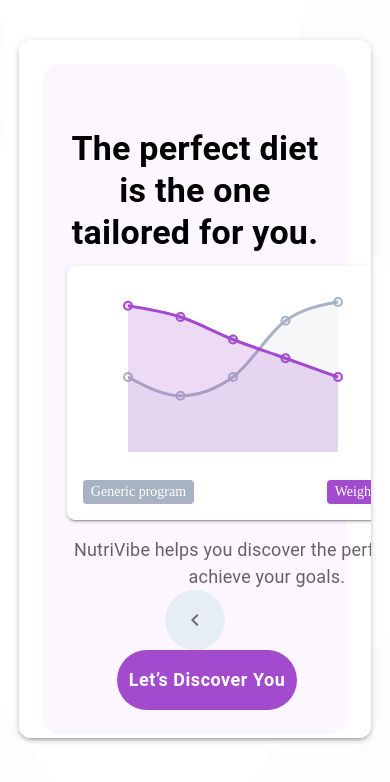
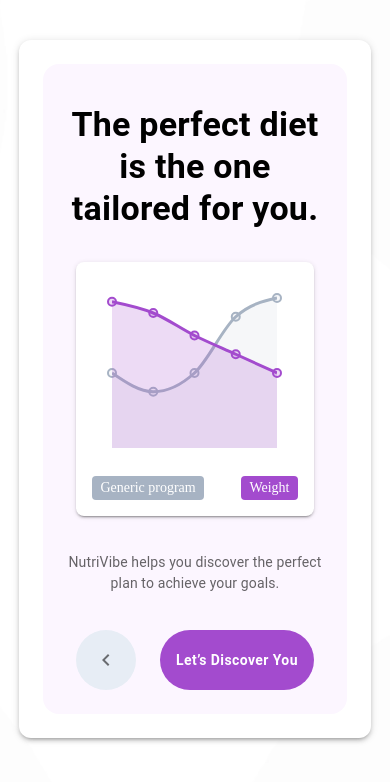
Before and after one commit to bilalmohamed1298/smartbite, a React (Vite) app: page /custom-diet in a window 390 px wide. Shown: the top 782 px of the page. Built offline with nearby package versions, Linux system fonts and the light colour scheme.

Commit message:
Responsive Design Updates

```diff
--- a/src/Components/FormComponents/CustomDietComponent.jsx
+++ b/src/Components/FormComponents/CustomDietComponent.jsx
@@ -1,5 +1,14 @@
 import React from "react";
-import { LineChart, Line, XAxis, YAxis, Tooltip, ResponsiveContainer, Area, AreaChart } from "recharts";
+import {
+  LineChart,
+  Line,
+  XAxis,
+  YAxis,
+  Tooltip,
+  ResponsiveContainer,
+  Area,
+  AreaChart,
+} from "recharts";
 import { Button, Box, Typography, Paper, IconButton } from "@mui/material";
 import ArrowBackIcon from "@mui/icons-material/ArrowBack";
 import { Link } from "react-router-dom";
@@ -13,34 +22,110 @@ const data = [
   { name: "", generic: 80, weight: 40 },
 ];
 
-
 const CustomDietComponent = () => {
   return (
-    <Box sx={{backgroundColor: "#fcf6ff", p: 3, borderRadius: 4, maxWidth: '100%', height:'100%', textAlign: "center",display: "flex", flexDirection: "column", justifyContent: "space-between" }}>
-    <Typography variant="h4" fontWeight="bold" gutterBottom mt={5}>
+    <Box
+      sx={{
+        backgroundColor: "#fcf6ff",
+        p: 3,
+        borderRadius: 4,
+        maxWidth: "100%",
+        height: "100%",
+        textAlign: "center",
+        display: "flex",
+        flexDirection: "column",
+        justifyContent: "space-between",
+      }}
+    >
+      <Typography variant={"h4"} fontWeight="bold" gutterBottom sx={{mt:{xs:2,sm:5}}}>
         The perfect diet is the one tailored for you.
       </Typography>
 
-    <Paper sx={{ p: 2, borderRadius: 2, boxShadow: 2, display: "flex", flexDirection: "column", alignItems: "center",width:'300px',mx:'auto' }}>
-          <ResponsiveContainer width={250} height={190}>
-            <AreaChart data={data} margin={{ top: 20, right: 20, left: 20, bottom: 20 }}>
+      <Paper
+        sx={{
+          p: 2,
+          borderRadius: 2,
+          boxShadow: 2,
+          display: "flex",
+          flexDirection: "column",
+          alignItems: "center",
+          width: { xs: "80%", sm: "50%" },
+          mx: "auto",
+        }}
+      >
+        <ResponsiveContainer width={"100%"} height={190}>
+          <AreaChart
+            data={data}
+            margin={{ top: 20, right: 20, left: 20, bottom: 20 }}
+          >
             <XAxis hide />
             <YAxis hide />
             <Tooltip />
-              <Area type="monotone" dataKey="generic" stroke="#A7B3C3" fill="#A7B3C3" fillOpacity={0.1} strokeWidth={3} dot={{ stroke: '#A7B3C3', strokeWidth: 2, r: 4 }} />
-              <Area type="monotone" dataKey="weight" stroke="#A34BCE" fill="#A34BCE" fillOpacity={0.2} strokeWidth={3} dot={{ stroke: '#A34BCE', strokeWidth: 2, r: 4 }} />
+            <Area
+              type="monotone"
+              dataKey="generic"
+              stroke="#A7B3C3"
+              fill="#A7B3C3"
+              fillOpacity={0.1}
+              strokeWidth={3}
+              dot={{ stroke: "#A7B3C3", strokeWidth: 2, r: 4 }}
+            />
+            <Area
+              type="monotone"
+              dataKey="weight"
+              stroke="#A34BCE"
+              fill="#A34BCE"
+              fillOpacity={0.2}
+              strokeWidth={3}
+              dot={{ stroke: "#A34BCE", strokeWidth: 2, r: 4 }}
+            />
           </AreaChart>
         </ResponsiveContainer>
-          <Box display="flex" justifyContent="space-between" width="100%" px={2} mt={1}>
-            <Box sx={{ backgroundColor: "#A7B3C3", color: "white", px: 1, py: 0.5, borderRadius: 1, fontSize: 14 }}>Generic program</Box>
-            <Box sx={{ backgroundColor: "#A34BCE", color: "white", px: 1, py: 0.5, borderRadius: 1, fontSize: 14 }}>Weight</Box>
+        <Box
+          display="flex"
+          justifyContent="space-between"
+          width="100%"
+          px={2}
+          mt={1}
+        >
+          <Box
+            sx={{
+              backgroundColor: "#A7B3C3",
+              color: "white",
+              px: 1,
+              py: 0.5,
+              borderRadius: 1,
+              fontSize: 14,
+            }}
+          >
+            Generic program
+          </Box>
+          <Box
+            sx={{
+              backgroundColor: "#A34BCE",
+              color: "white",
+              px: 1,
+              py: 0.5,
+              borderRadius: 1,
+              fontSize: 14,
+            }}
+          >
+            Weight
+          </Box>
         </Box>
       </Paper>
 
-    <Typography fontSize={'18px'} width={'400px'} color="textSecondary" mt={2} mx={'auto'}>
+      <Typography
+        color="textSecondary"
+        my={2}
+        mx={"auto"}
+        sx={{
+          fontSize: { xs: "14px", sm: "18px" },
+          width: { xs: "100%", sm: "80%" },
+        }}
+      >
         NutriVibe helps you discover the perfect plan to achieve your goals.
       </Typography>
-
 
       <Box>
         <Link to="/overall">
@@ -57,7 +142,6 @@ const CustomDietComponent = () => {
           </IconButton>
         </Link>
 
-
         <Link to="/details">
           <Button
             size="large"
@@ -65,11 +149,11 @@ const CustomDietComponent = () => {
               borderRadius: "50px",
               backgroundColor: "#A34BCE",
               color: "white",
-                width: { xs: "70%", sm: "83%",md:"85%",lg:'83%' },
+              width: { xs: "60%", sm: "83%", md: "85%", lg: "83%" },
               height: 60,
               fontWeight: "bold",
               textTransform: "none",
-                fontSize: "18px",
+              fontSize:{xs:"14px",sm:"18px"},
               ml: 3,
               "&:hover": {
                 backgroundColor: "#A34BCE",
@@ -79,7 +163,6 @@ const CustomDietComponent = () => {
             Let’s Discover You
           </Button>
         </Link>
-
       </Box>
     </Box>
   );
--- a/src/Components/FormComponents/ResultsComponent.jsx
+++ b/src/Components/FormComponents/ResultsComponent.jsx
@@ -32,15 +32,17 @@ const ResultsComponent = () => {
       </Box>
 
       <Box>
-        <Typography variant="h4" fontWeight="bold" gutterBottom mt={5}>
+        <Typography fontWeight="bold" gutterBottom sx={{mt:{xs:2,sm:5},fontSize: { xs: "24px", sm: "30px" }}}>
         NutriVibe tailors your plan based on your data and goals.
         </Typography>
         <Typography
-          fontSize={"18px"}
-          width={"400px"}
           color="textSecondary"
-          mt={2}
+          my={2}
           mx={"auto"}
+          sx={{
+            fontSize: { xs: "16px", },
+            width: { xs: "100%", sm: "80%" },
+          }}
         >
           Personalized meals and calories, just for you.
         </Typography>
@@ -68,11 +70,11 @@ const ResultsComponent = () => {
               borderRadius: "50px",
               backgroundColor: "#A34BCE",
               color: "white",
-              width: { xs: "70%", sm: "83%", md: "85%", lg: "83%" },
+              width: { xs: "60%", sm: "83%", md: "85%", lg: "83%" },
               height: 60,
               fontWeight: "bold",
               textTransform: "none",
-              fontSize: "18px",
+              fontSize:{xs:"14px",sm:"18px"},
               ml: 3,
               "&:hover": {
                 backgroundColor: "#A34BCE",
```
Lines whose indentation alone changed are shown as unchanged.
